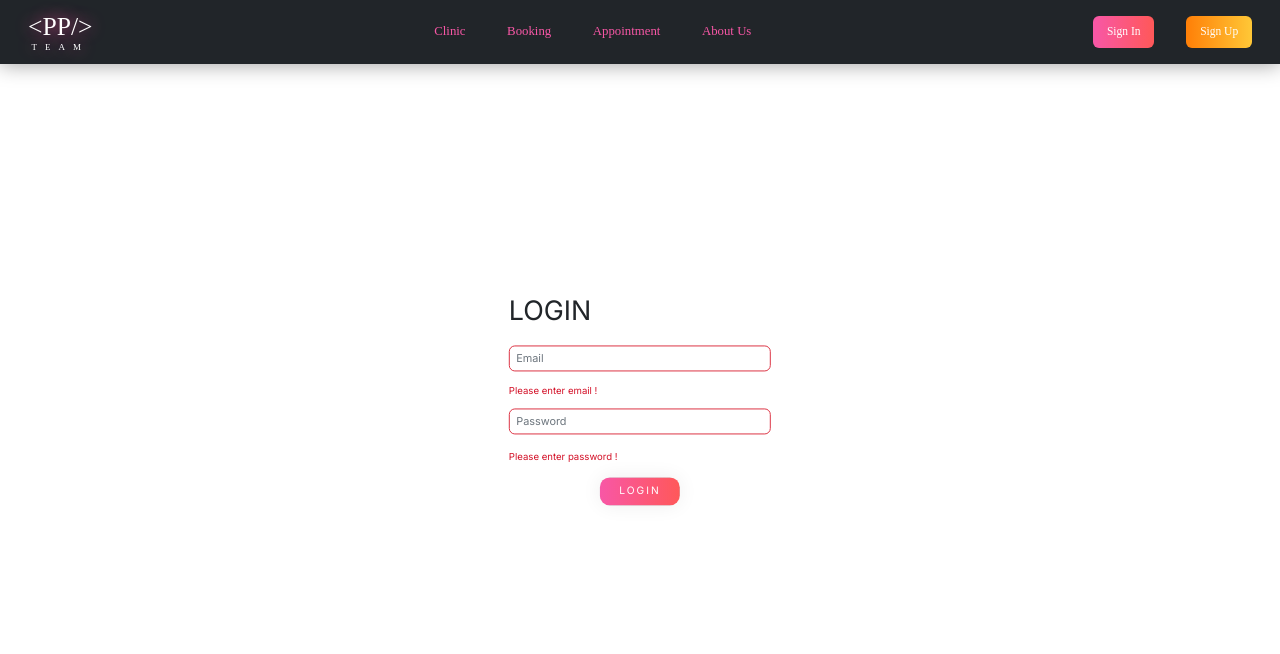
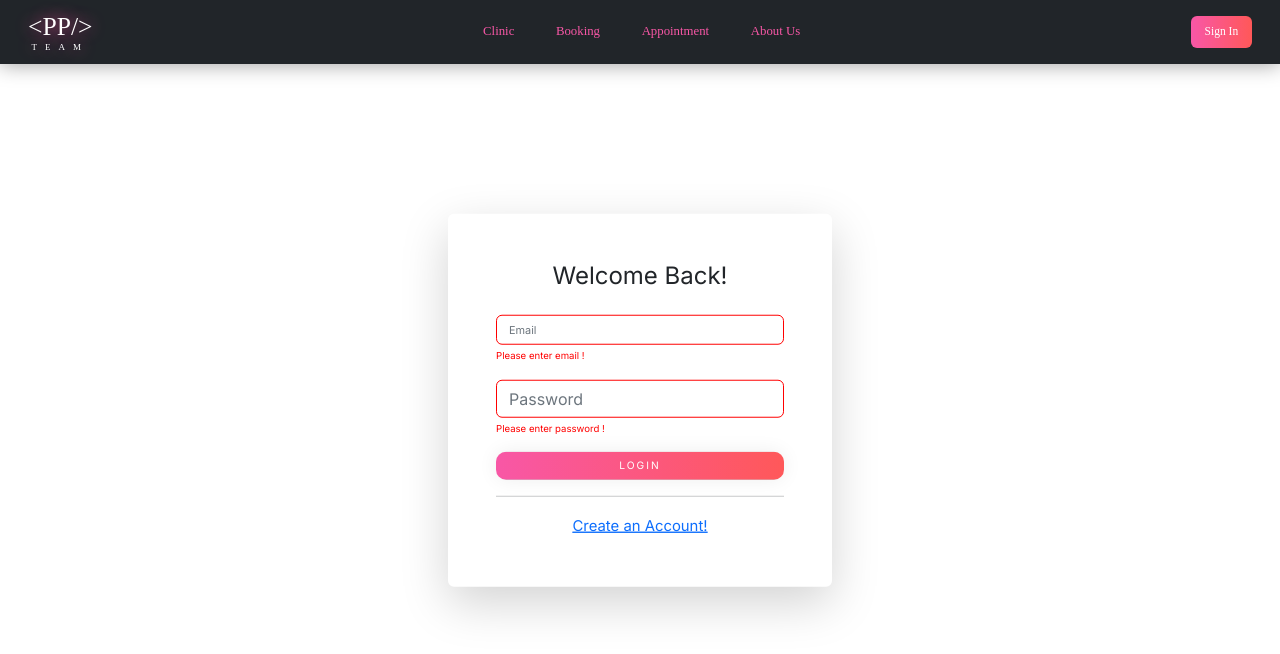
Before and after one commit to pisenuta/OASIP-SY-6, a Vue app in the folder FrontEnd/: page /#/login in a window 1280 px wide. Both pictures are taken after a click on the button "LOGIN". Shown: the top 654 px of the page. Built offline with nearby package versions, Linux system fonts and the light colour scheme; a web font is replaced by a local one.

Commit message:
update [frontend] fix ui

```diff
--- a/FrontEnd/src/components/Clinic.vue
+++ b/FrontEnd/src/components/Clinic.vue
@@ -300,6 +300,7 @@ ul {
     margin-left: auto;
     margin-right: auto;
     box-shadow: 0 0 20px rgba(0, 0, 0, 0.15);
+    font-family: 'Mitr', 'Noto Sans Thai';
 }
 
 .clinic-body h5 {
@@ -317,6 +318,6 @@ ul {
 }
 
 .col-clinic:hover {
-    transform: scale(1.04);
+    transform: scale(1.03);
 }
 </style>
--- a/FrontEnd/src/components/Login.vue
+++ b/FrontEnd/src/components/Login.vue
@@ -4,83 +4,90 @@ import { ref } from "vue";
 const userLogin = ref({
   email: "",
   password: "",
-})
+});
 
-const clear = () =>{
-  userLogin.value.email = ""
-  userLogin.value.password = ""
-  noMatch.value = false
-  noEmail.value = false
-  window.location.href = "/sy6"
-}
+const clear = () => {
+  userLogin.value.email = "";
+  userLogin.value.password = "";
+  noMatch.value = false;
+  noEmail.value = false;
+  window.location.href = "/sy6";
+};
 
-const token = ref()
-const match = ref(false)
-const noMatch = ref(false)
-const noEmail = ref(false)
-const noPass = ref(false)
-const passlessthen8 = ref(false)
-const wrongEmail = ref(false)
-const plzEmail = ref(false)
+const token = ref();
+const match = ref(false);
+const noMatch = ref(false);
+const noEmail = ref(false);
+const noPass = ref(false);
+const passlessthen8 = ref(false);
+const wrongEmail = ref(false);
+const errorLogin = ref(false);
+const plzEmail = ref(false);
 const matchPassword = async (user) => {
-  if(user.email === null || user.email === ""){
-    plzEmail.value = true
+  if (user.email === null || user.email === "") {
+    plzEmail.value = true;
   } else {
-    plzEmail.value = false
+    plzEmail.value = false;
   }
-  var emailValidate = /^(([^<>()[\]\\.,;:\s@\"]+(\.[^<>()[\]\\.,;:\s@\"]+)*)|(\".+\"))@((\[[0-9]{1,3}\.[0-9]{1,3}\.[0-9]{1,3}\.[0-9]{1,3}\])|(([a-zA-Z\-0-9]+\.)+[a-zA-Z]{2,}))$/;
+  var emailValidate =
+    /^(([^<>()[\]\\.,;:\s@\"]+(\.[^<>()[\]\\.,;:\s@\"]+)*)|(\".+\"))@((\[[0-9]{1,3}\.[0-9]{1,3}\.[0-9]{1,3}\.[0-9]{1,3}\])|(([a-zA-Z\-0-9]+\.)+[a-zA-Z]{2,}))$/;
 
   if (user.email.match(emailValidate)) {
-    wrongEmail.value = false
+    wrongEmail.value = false;
   } else {
-    wrongEmail.value = true
+    wrongEmail.value = true;
   }
-  if(user.password.length < 8){
-    passlessthen8.value = true
+  if (user.password.length < 8) {
+    passlessthen8.value = true;
   } else {
-    passlessthen8.value = false
+    passlessthen8.value = false;
   }
-  if(user.password === null || user.password === ""){
-    noPass.value = true
+  if (user.password === null || user.password === "") {
+    noPass.value = true;
   } else {
-    noPass.value = false
+    noPass.value = false;
   }
-  if (plzEmail.value == true ||  noPass.value == true || passlessthen8.value == true || wrongEmail.value == true) {
-    return
+  if (
+    plzEmail.value == true ||
+    noPass.value == true ||
+    passlessthen8.value == true ||
+    wrongEmail.value == true
+  ) {
+    return;
   }
 
-  const res = await fetch(`${import.meta.env.VITE_BASE_URL}login` , {
-    method: 'POST',
-    headers: { 'content-Type': 'application/json' },
+  const res = await fetch(`${import.meta.env.VITE_BASE_URL}login`, {
+    method: "POST",
+    headers: { "content-Type": "application/json" },
     body: JSON.stringify({
       email: user.email,
-      password: user.password
-    })
-  })
+      password: user.password,
+    }),
+  });
   if (res.status == 200) {
-    match.value = true
-    token.value = await res.json()
-    saveLocal()
+    match.value = true;
+    token.value = await res.json();
+    saveLocal();
   } else if (res.status == 401) {
-    noMatch.value = true
-    noEmail.value = false
-  } else if (res.status == 404){
-    noEmail.value = true
+    // noMatch.value = true
+    // noEmail.value = false
+    errorLogin.value = true;
+  } else if (res.status == 404) {
+    // noEmail.value = true
   }
-}
+};
 
-const saveLocal=()=>{
-  localStorage.setItem('token',`${token.value.access_token}`)
-  localStorage.setItem('refreshToken',`${token.value.refresh_token}`)
-  localStorage.setItem('email',`${token.value.email}`)
-  localStorage.setItem('role',`${token.value.role}`)
-}
-
+const saveLocal = () => {
+  localStorage.setItem("token", `${token.value.access_token}`);
+  localStorage.setItem("refreshToken", `${token.value.refresh_token}`);
+  localStorage.setItem("email", `${token.value.email}`);
+  localStorage.setItem("role", `${token.value.role}`);
+};
 </script>
 
 <template>
   <div class="body">
-    <div class="login-center">
+    <!-- <div class="login-center">
       <h1 class="login-head mx-auto">LOGIN</h1>
       <input class="form-control clinic-form login-input" maxlength="50" v-model="userLogin.email" placeholder="Email"
        :class="{ 'border border-danger': noEmail || plzEmail || wrongEmail}"
@@ -96,16 +103,123 @@ const saveLocal=()=>{
         <p class="error-login" v-if="passlessthen8 === true && noPass === false">Password must be between 8 and 14 character !</p>
       <button type="button" class="btn btn-secondary btn-login mx-auto"
         @click="matchPassword(userLogin)">Login</button>
+    </div> -->
+
+    <div class="login-center">
+      <div class="card shadow-lg o-hidden border-0 my-5" style="width: 30vw">
+        <div class="card-body p-0">
+          <div class="row">
+            <div class="col-lg-12">
+              <div class="p-5">
+                <div class="text-center">
+                  <h4 class="text-dark mb-4">Welcome Back!</h4>
+                </div>
+                <form class="user">
+                  <div class="mb-3">
+                    <input
+                      class="form-control"
+                      maxlength="50"
+                      v-model="userLogin.email"
+                      placeholder="Email"
+                      :class="{
+                        'styleError':
+                          noEmail || plzEmail || wrongEmail || errorLogin,
+                      }"
+                      style="font-size: 0.85vw"
+                    />
+                    <!-- <input id="email" class="form-control form-control-user" type="email" aria-describedby="emailHelp" placeholder="Email" name="email" required v-model="userLogin.email"
+                                      :class="{ 'border border-danger': noEmail }"/> -->
+                    <p
+                      class="error-login"
+                      v-if="
+                        noEmail === true &&
+                        plzEmail === false &&
+                        wrongEmail === false
+                      "
+                    >
+                      Email does not exist !
+                    </p>
+                    <p class="error-login" v-if="plzEmail === true">
+                      Please enter email !
+                    </p>
+                    <p
+                      class="error-login"
+                      v-if="wrongEmail === true && plzEmail === false"
+                    >
+                      Invaild Email !
+                    </p>
+                  </div>
+                  <div class="mb-3">
+                    <input
+                      class="form-control"
+                      maxlength="14"
+                      type="password"
+                      placeholder="Password"
+                      v-model="userLogin.password"
+                      :class="{
+                        'styleError':
+                          noPass || noMatch || errorLogin || passlessthen8,
+                      }"
+                    />
+                    <!-- <input class="form-control form-control-user" type="password" placeholder="Password" maxlength="14" name="password" required v-model="userLogin.password" :class="{ 'border border-danger': noPass || noMatch }"/> -->
+                    <p class="error-login" v-if="noPass === true">
+                      Please enter password !
+                    </p>
+                    <p class="error-login" v-if="noMatch === true">
+                      Password Incorrect !
+                    </p>
+                    <p
+                      class="error-login"
+                      v-if="passlessthen8 === true && noPass === false"
+                    >
+                      Password must be between 8 and 14 character !
+                    </p>
+                    <p class="error-login" v-if="errorLogin === true">
+                      Your password is incorrect or this account doesn't exist.
+                    </p>
+                  </div>
+                  <button
+                    type="button"
+                    class="btn btn-secondary d-block btn-user w-100 btn-login"
+                    @click="matchPassword(userLogin)"
+                  >
+                    Login
+                  </button>
+                  <hr />
+                </form>
+                <!-- <div class="text-center"><a class="small" href="forgot-password.html">Forgot Password?</a></div>  -->
+                <router-link to="/signup">
+                  <div class="text-center">
+                    <a class="small">Create an Account!</a>
+                  </div>
+                </router-link>
+              </div>
+            </div>
+          </div>
+        </div>
+      </div>
     </div>
 
     <!-- match -->
     <div class="container" v-if="match === true">
-      <div class="card deleted card-login" >
+      <div class="card deleted card-login" style="padding: 0.5vw;">
         <div class="card-body body-canLogin">
-          <img src="https://api.iconify.design/healthicons/yes-outline.svg?color=%23198754" style="width: 4.5vw;">
-          <p class="card-text" style="margin-top: 10px;margin-bottom: 1vw">Login <b>Successful</b></p>
-          <button type="button" class="btn btn-light btn-grad-ok" style="width: 5vw; height: 2.3vw;"
-          v-on:click="match = false" @click="clear()">OK</button>
+          <img
+            src="https://api.iconify.design/healthicons/yes-outline.svg?color=%23198754"
+            style="width: 4.5vw"
+          />
+          <p class="card-text" style="margin-top: 10px; margin-bottom: 1vw">
+            Login <b>Successful</b>
+          </p>
+          <button
+            type="button"
+            class="btn btn-light btn-grad-ok"
+            style="width: 5vw; height: 2.3vw"
+            v-on:click="match = false"
+            @click="clear()"
+          >
+            OK
+          </button>
         </div>
       </div>
     </div>
@@ -113,11 +227,27 @@ const saveLocal=()=>{
 </template>
 
 <style>
-.card-login{
+.card-login {
   animation: animate 0.4s ease-in-out;
 }
 
-.login-input{
+.container-login {
+  position: absolute;
+  left: 0;
+  right: 0;
+  top: 50%;
+  transform: translateY(-50%);
+  -ms-transform: translateY(-50%);
+  -moz-transform: translateY(-50%);
+  -webkit-transform: translateY(-50%);
+  -o-transform: translateY(-50%);
+}
+
+.styleError{
+  border-color: red;
+}
+
+.login-input {
   border: 1px solid #ced4da;
   padding-left: 0.5vw;
   font-size: 0.85vw;
@@ -135,7 +265,6 @@ const saveLocal=()=>{
     transition: all 0.2s ease-in-out;
     transform: scale(1);
     transform: translate(-50%, -50%);
-
   }
 }
 .login-center {
@@ -145,13 +274,18 @@ const saveLocal=()=>{
   transform: translate(-50%, -50%);
   justify-content: center;
 }
-.error-login{
+.error-login {
   font-size: 0.75vw;
-  color: #D31027;
-  margin: 0px;
+  color: red;
+  margin-top: 0.5vh;
 }
 .btn-no-match {
-  background-image: linear-gradient(to right, #D31027 0%, #EA384D 51%, #D31027 100%);
+  background-image: linear-gradient(
+    to right,
+    #d31027 0%,
+    #ea384d 51%,
+    #d31027 100%
+  );
   color: white;
   transition: 0.5s;
   border-color: transparent;
@@ -167,14 +301,16 @@ const saveLocal=()=>{
 }
 .login-head {
   margin-bottom: 1.5vw;
-  font-size:2.1vw
+  font-size: 2.1vw;
 }
 
 .btn-login {
-  background-image: linear-gradient(to right,
-      #f857a6 0%,
-      #ff5858 51%,
-      #f857a6 100%);
+  background-image: linear-gradient(
+    to right,
+    #f857a6 0%,
+    #ff5858 51%,
+    #f857a6 100%
+  );
   margin-top: 1vw;
   padding: 0.5vw 1.5vw;
   font-size: 0.8vw;
@@ -188,7 +324,6 @@ const saveLocal=()=>{
   display: block;
   border: 0px;
   letter-spacing: 2px;
-
 }
 
 .btn-login:hover {
--- a/FrontEnd/src/components/NavBar.vue
+++ b/FrontEnd/src/components/NavBar.vue
@@ -57,9 +57,9 @@ const role = localStorage.getItem('role');
                         <img src="https://api.iconify.design/bx/log-out.svg?color=white" style="width:1.2vw;margin-bottom:0.2vw;margin-right:0.2vw;"/>Sign Out
                     </a>
                 </div>
-                <div v-if="token === null">
+                <!-- <div v-if="token === null">
                     <router-link to="/signup" class="nav-link nav-btn"><button class="btn signup-btn nav-btn">Sign Up</button></router-link>
-                </div>
+                </div> -->
             </div>
         </div>
     </nav>
--- a/FrontEnd/src/components/SignUp.vue
+++ b/FrontEnd/src/components/SignUp.vue
@@ -27,7 +27,7 @@ const newUser = ref({
   role: ""
 })
 const errorStatus = ref({
-  filedErrors:{email:"",name:""}
+  filedErrors: { email: "", name: "" }
 })
 
 const addUserPop = ref(false);
@@ -136,81 +136,99 @@ const createUser = async (user) => {
 
 <template>
   <div class="body">
-    <h3 class="mx-auto" style="font-size: 2.1vw;font-weight: bolder; margin-top: 2.5vw;">
-      Sign Up
-    </h3>
-    <div class="form" style="margin-top:1.5vw;">
-      <div class="marginForm">
+    <div class="login-center">
+      <div class="card shadow-lg o-hidden border-0 my-5" style="width: 35vw">
+        <div class="card-body p-0">
+          <div class="row">
+            <div class="col-lg-12">
+              <div class="p-5">
+                <div class="text-center">
+                  <h4 class="text-dark mb-4">Sign Up!</h4>
+                </div>
+
+                <form class="user">
+                  <div class="signup-form">
                     <table class="signup-line">
                       <tr>
-            <th class="label-signup">Name :</th>
+                        <!-- <th class="label-signup">Name :</th> -->
                         <th class="maxSignup" :class="{ 'maxinput': newUser.name.length == 100 }">
                           <span v-text="newUser.name.length"></span>/100
                         </th>
                       </tr>
                     </table>
-        <input class="form-control signup-form" maxlength="100" v-model="newUser.name"
-          :class="{ 'border border-danger': errorAddName || errorStatus.filedErrors.name }">
+                    <input class="form-control" maxlength="100" v-model="newUser.name" placeholder="Name"
+                      :class="{ 'styleError': errorAddName || errorStatus.filedErrors.name }">
                     <p class="error-signup" v-if="errorAddName === true">Please enter Name.</p>
-        <p class="error-signup" v-if="errorStatus.filedErrors.name === 'User name is already exists'">Name is already taken.</p>
+                    <p class="error-signup" v-if="errorStatus.filedErrors.name === 'User name is already exists'">Name
+                      is already taken.</p>
                   </div>
 
-      <div class="marginForm">
+                  <div class="signup-form">
                     <table class="signup-line">
                       <tr>
-            <th class="label-signup">Email :</th>
+                        <!-- <th class="label-signup">Email :</th> -->
                         <th class="maxSignup" :class="{ 'maxinput': newUser.email.length == 50 }">
                           <span v-text="newUser.email.length"></span>/50
                         </th>
                       </tr>
                     </table>
-        <input class="form-control signup-form" maxlength="50" v-model="newUser.email"
-          :class="{ 'border border-danger': errorAddEmail || invaildAddEmail || errorStatus.filedErrors.email === 'Email is already exists' }">
+                    <input class="form-control" maxlength="50" v-model="newUser.email" placeholder="Email"
+                      :class="{ 'styleError': errorAddEmail || invaildAddEmail || errorStatus.filedErrors.email === 'Email is already exists' }">
                     <p class="error-signup" v-if="errorAddEmail === true">Please enter Email.</p>
-        <p class="error-signup" v-if="errorStatus.filedErrors.email === 'Email is already exists'">Looks like you already have a OASIP account with this email. <router-link to="/login" style="color:red">Login</router-link> instead?</p>
-        <p class="error-signup" v-if="invaildAddEmail === true && errorAddEmail === false">Invaild Email.</p>
+                    <p class="error-signup" v-if="errorStatus.filedErrors.email === 'Email is already exists'">Looks
+                      like you
+                      already have a OASIP account with this email. <router-link to="/login" style="color:red">Login
+                      </router-link>
+                      instead?</p>
+                    <p class="error-signup" v-if="invaildAddEmail === true && errorAddEmail === false">Invaild Email.
+                    </p>
+                    <p class="error-login" v-if="noPass === true">
+                      Please enter password !
+                    </p>
                   </div>
 
-      <div class="marginForm">
+                  <div class="signup-form">
                     <table class="signup-line">
                       <tr>
-            <th class="label-signup">Password :</th>
+                        <!-- <th class="label-signup">Password :</th> -->
                         <th class="maxSignup" :class="{ 'maxinput': newUser.password.length == 14 }">
                           <span v-text="newUser.password.length"></span>/14
                         </th>
                       </tr>
                     </table>
-        <input class="form-control signup-form" minlength="8" maxlength="14" v-model="newUser.password" type="password"
-          :class="{ 'border border-danger': errorAddPass || passLess}">
+                    <input class="form-control" minlength="8" maxlength="14" v-model="newUser.password"
+                      placeholder="Password" type="password" :class="{ 'styleError': errorAddPass || passLess}">
                     <p class="error-signup" v-if="errorAddPass === true">Please enter Password.</p>
-        <p class="error-signup" v-if="passLess === true && errorAddPass === false">Password must be between 8 and 14
+                    <p class="error-signup" v-if="passLess === true && errorAddPass === false">Password must be between
+                      8 and 14
                       characters.</p>
                   </div>
 
-      <div class="marginForm">
+                  <div class="signup-form">
                     <table class="signup-line">
                       <tr>
-            <th class="label-signup">Confirm Password :</th>
+                        <!-- <th class="label-signup">Confirm Password :</th> -->
                         <th class="maxSignup" :class="{ 'maxinput': newUser.confirmPassword.length == 14 }">
                           <span v-text="newUser.confirmPassword.length"></span>/14
                         </th>
                       </tr>
                     </table>
-        <input class="form-control signup-form" maxlength="14" v-model="newUser.confirmPassword" type="password"
-          :class="{ 'border border-danger': errorConfirm || notMatch}">
-        <p class="error-signup" v-if="errorConfirm === true && notMatch === false">Please confirm Password.</p>
+                    <input class="form-control" maxlength="14" v-model="newUser.confirmPassword"
+                      placeholder="Confirm Password" type="password" :class="{ 'styleError': errorConfirm || notMatch}">
+                    <p class="error-signup" v-if="errorConfirm === true && notMatch === false">Please confirm Password.
+                    </p>
                     <p class="error-signup" v-if="notMatch === true">Password not match.</p>
                   </div>
 
-      <div class="marginForm">
+                  <div class="signup-form">
                     <table class="signup-line">
                       <tr>
-            <th class="label-signup">Role :</th>
+                        <!-- <th class="label-signup">Role :</th> -->
                       </tr>
                     </table>
 
-        <select class="form-select signup-form"
-          :class="{ 'border border-danger': errorAddRole }" v-model="newUser.role">
+                    <select class="form-select" :class="{ 'styleError': errorAddRole }"
+                      v-model="newUser.role">
                       <option disabled selected>Select Role Below</option>
                       <option value="admin">Admin</option>
                       <option value="lecturer">Lecturer</option>
@@ -218,17 +236,24 @@ const createUser = async (user) => {
                     </select>
                     <p class="error-signup" v-if="errorAddRole === true">Please select your role.</p>
                   </div>
-      <div style="text-align: center; margin-top:2vw">
-        <button type="button" class="btn btn-light mx-auto addEventBtn" @click=createUser(newUser)>
+
+                  <hr />
+                  <button type="button" class="btn btn-secondary d-block btn-user w-100 btn-login"
+                    @click=createUser(newUser)>
                     Sign Up
                   </button>
+                </form>
+              </div>
+            </div>
+          </div>
+        </div>
       </div>
     </div>
 
     <!-- signup success -->
     <div class="container" v-if="addUserPop === true">
-      <div class="card deleted card-login" >
-        <div class="card-body body-canLogin" style="">
+      <div class="card deleted card-login">
+        <div class="card-body body-canLogin" style="padding: 0;">
           <img src="https://api.iconify.design/healthicons/yes-outline.svg?color=%23198754" style="width: 4.5vw;">
           <p class="card-text" style="margin-top: 10px;margin-bottom: 1vw">Sign Up <b>Successful</b></p>
           <button type="button" class="btn btn-light btn-grad-ok" style="width: 5vw; height: 2.3vw;"
@@ -240,21 +265,19 @@ const createUser = async (user) => {
 </template>
 
 <style>
-select{
+select {
   font-size: 16px;
 }
+
 .signup-form {
-  width: 40%;
-  margin: auto;
-  margin-bottom: 0.1vw;
-  font-size: 0.9vw;
-  border-radius: 0.3vw;
+  margin-bottom: 2%;
 }
 
-.error-signup{
+.error-signup {
   color: red;
   font-size: 0.75vw;
-  margin-left: 30%;
+  margin-top: 1%;
+  margin-bottom: 0;
 }
 
 .label-signup {
--- a/FrontEnd/src/components/UserList.vue
+++ b/FrontEnd/src/components/UserList.vue
@@ -444,8 +444,8 @@ const userRole = localStorage.getItem("role")
     <div class="mt-5">
       <div
         class="row mx-auto row-cols-4 overflow-auto"
-        style="padding-left: 4vw; padding-right: 4vw; height: 65vh; padding-top: 1vw;
-                margin-top: 0;"
+        style="padding-left: 4vw; padding-right: 4vw; height: 67vh; padding-top: 1vw;
+              margin-top: 0; "
       >
         <div
           class="col-user"
```
Also changed, not shown: FrontEnd/src/components/Home.vue (+6 -4 lines). Lines whose indentation alone changed are shown as unchanged.
